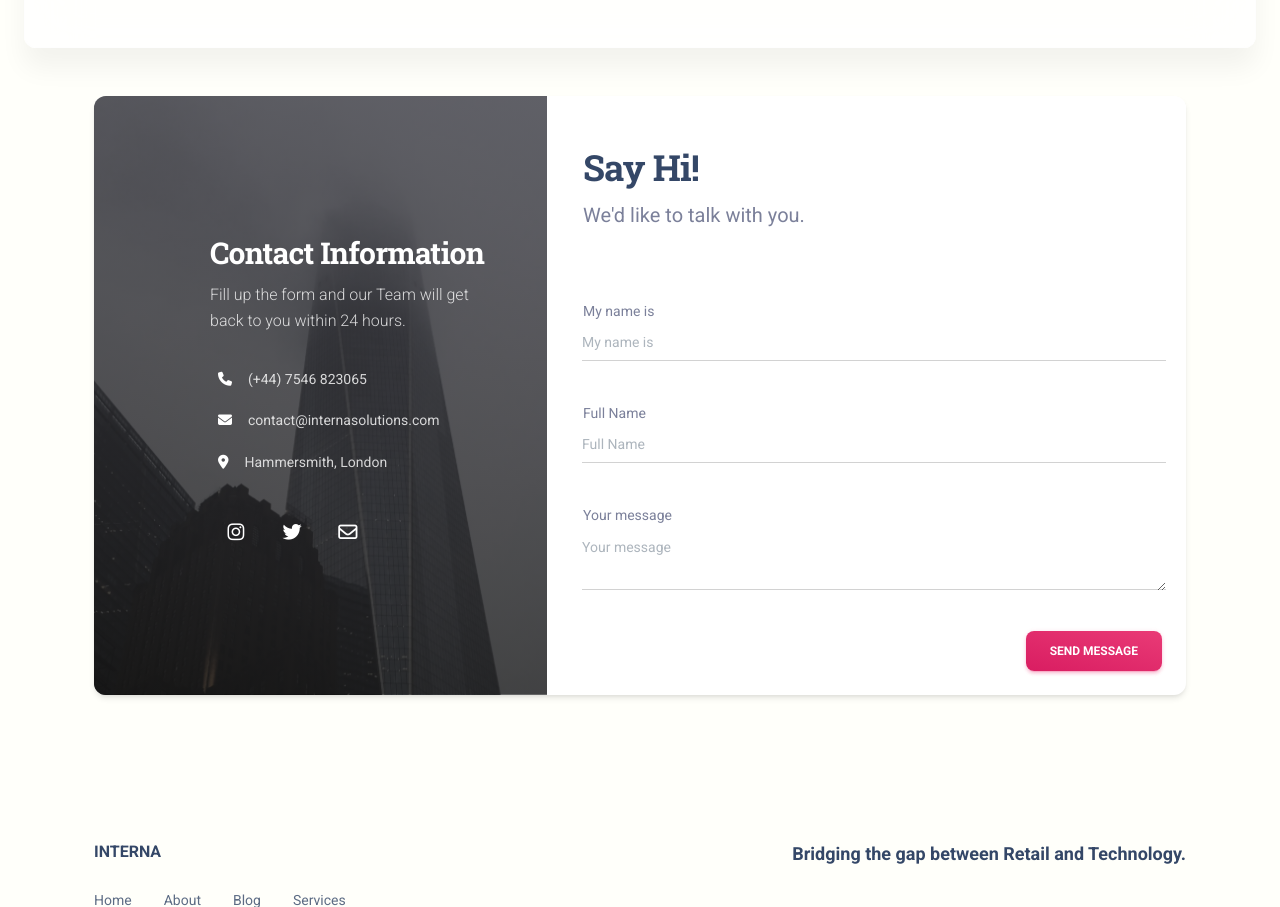
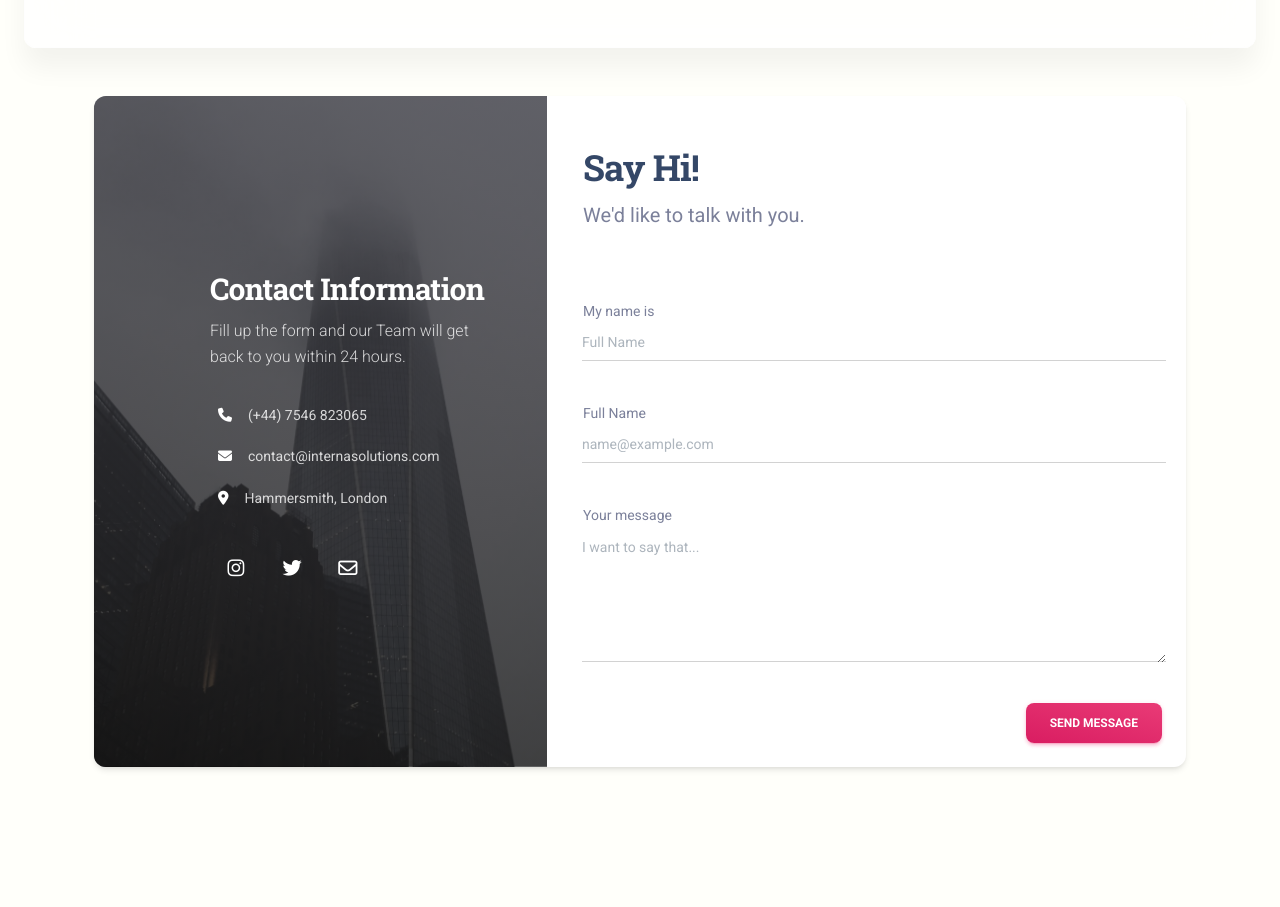
Before and after one commit to aliameur/business-website, a Flask app: page / in a window 1280 px wide. Shown: the part 2279-3186 px from the top of the page. Run offline with Flask 2, Linux system fonts and the light colour scheme; some libraries are stand-ins or nearby versions.

Commit message:
restructure and add favicon

```diff
--- /dev/null
+++ b/forms.py
@@ -0,0 +1,10 @@
+from flask_wtf import FlaskForm
+from wtforms import StringField, TextAreaField
+from wtforms.validators import DataRequired, Email
+
+
+class ContactForm(FlaskForm):
+    name = StringField('My name is', [DataRequired()], render_kw={'placeholder': 'Full Name'})
+    email = StringField('Full Name', [Email()], render_kw={'placeholder': 'name@example.com'})
+    message = TextAreaField('Your message', [DataRequired()],
+                            render_kw={'placeholder': 'I want to say that...','rows': 5})
--- a/main.py
+++ b/main.py
@@ -4,11 +4,9 @@ import smtplib
 import os
 from dotenv import load_dotenv
 from flask_talisman import Talisman
-from flask_wtf import FlaskForm
 from flask_wtf.csrf import CSRFProtect
-from wtforms import StringField, TextAreaField
-from wtforms.validators import DataRequired, Email
 import uuid
+from forms import ContactForm
 
 load_dotenv()
 app = Flask(__name__)
@@ -35,12 +33,6 @@ csp = {
 talisman = Talisman(app, content_security_policy=csp)
 
 
-class ContactForm(FlaskForm):
-    name = StringField('My name is', [DataRequired()], render_kw={'placeholder': 'Full Name'})
-    email = StringField('Full Name', [Email()], render_kw={'placeholder': 'name@example.com'})
-    message = TextAreaField('Your message', [DataRequired()], render_kw={'placeholder': 'I want to say that...'})
-
-
 def email_admin(name, email, message):
     with smtplib.SMTP("smtp.gmail.com", 587, timeout=120) as connection:
         connection.starttls()
@@ -59,8 +51,6 @@ def email_admin(name, email, message):
 @app.route('/', methods=["POST", "GET"])
 def home():
     form = ContactForm()
-    for i in form:
-        print(i)
     if form.validate_on_submit():
         email_admin(name=form.name, email=form.email, message=form.message)
     if request.method == "POST":
--- a/templates/base.html
+++ b/templates/base.html
@@ -13,15 +13,16 @@
             <link rel="stylesheet" type="text/css"
                   href="https://fonts.googleapis.com/css?family=Roboto:300,400,500,700,900|Roboto+Slab:400,700"/>
             <!-- Nucleo Icons -->
-    <link href="{{ url_for('static', filename='css/nucleo-icons.css')}}" rel="stylesheet"/>
-    <link href="{{ url_for('static', filename='css/nucleo-svg.css')}}" rel="stylesheet"/>
+            <link href="{{ url_for('static', filename='css/nucleo-icons.css') }}" rel="stylesheet"/>
+            <link href="{{ url_for('static', filename='css/nucleo-svg.css') }}" rel="stylesheet"/>
             <!-- Font Awesome Icons -->
             <script src="https://kit.fontawesome.com/9afceccd18.js" crossorigin="anonymous"></script>
             <!-- Material Icons -->
             <link href="https://fonts.googleapis.com/icon?family=Material+Icons+Round" rel="stylesheet">
             <!-- CSS Files -->
-    <link id="pagestyle" href="{{ url_for('static', filename='css/material-kit.css')}}" rel="stylesheet"/>
-    <link href="{{ url_for('static', filename='css/styles.css')}}" rel="stylesheet"/>
+            <link id="pagestyle" href="{{ url_for('static', filename='css/material-kit.css') }}" rel="stylesheet"/>
+            <link href="{{ url_for('static', filename='css/styles.css') }}" rel="stylesheet"/>
+            <link rel="icon" href="{{ url_for('static', filename='img/favicon.ico') }}">
         {% endblock %}
         {% block title %}
             <title>Your page title</title>
@@ -50,7 +51,8 @@
                     <div class="collapse navbar-collapse pt-3 pb-2 py-lg-0 w-100" id="navigation">
                         <ul class="navbar-nav navbar-nav-hover ms-auto">
                             <li class="nav-item mx-2">
-                                <a class="nav-link ps-2 d-flex cursor-pointer align-items-center text-muted" href="{{ url_for('home') }}">
+                                <a class="nav-link ps-2 d-flex cursor-pointer align-items-center text-muted"
+                                   href="{{ url_for('home') }}">
                                     <i class="fa-solid fa-house px-2"></i>
                                     Home
                                 </a>
@@ -120,7 +122,6 @@
                             document.write(new Date().getFullYear())
 
 
-
                         </script>
                         Interna.
                     </p>
@@ -174,7 +175,8 @@
                 countUp2.start();
             } else {
                 console.error(countUp2.error);
-    };
+            }
+            ;
         }
     </script>
 {% endblock %}
--- a/templates/macros.html
+++ b/templates/macros.html
@@ -5,7 +5,7 @@
                 <div class="col-md-12 pe-2 mb-3">
                     <div class="input-group input-group-static mb-4">
                         {{ field.label() }}
-                        {{ field(class="form-control", placeholder=field.label.text) }}
+                        {{ field(class="form-control") }}
                     </div>
                     {% if form.message.errors %}
                         <div class="alert alert-danger">
```
Also changed, not shown: static/img/android-chrome-192x192.png (deleted), static/img/android-chrome-512x512.png (deleted), static/img/apple-touch-icon.png (deleted), static/img/favicon-16x16.png (deleted), static/img/favicon-32x32.png (deleted). Lines whose indentation alone changed are shown as unchanged.
